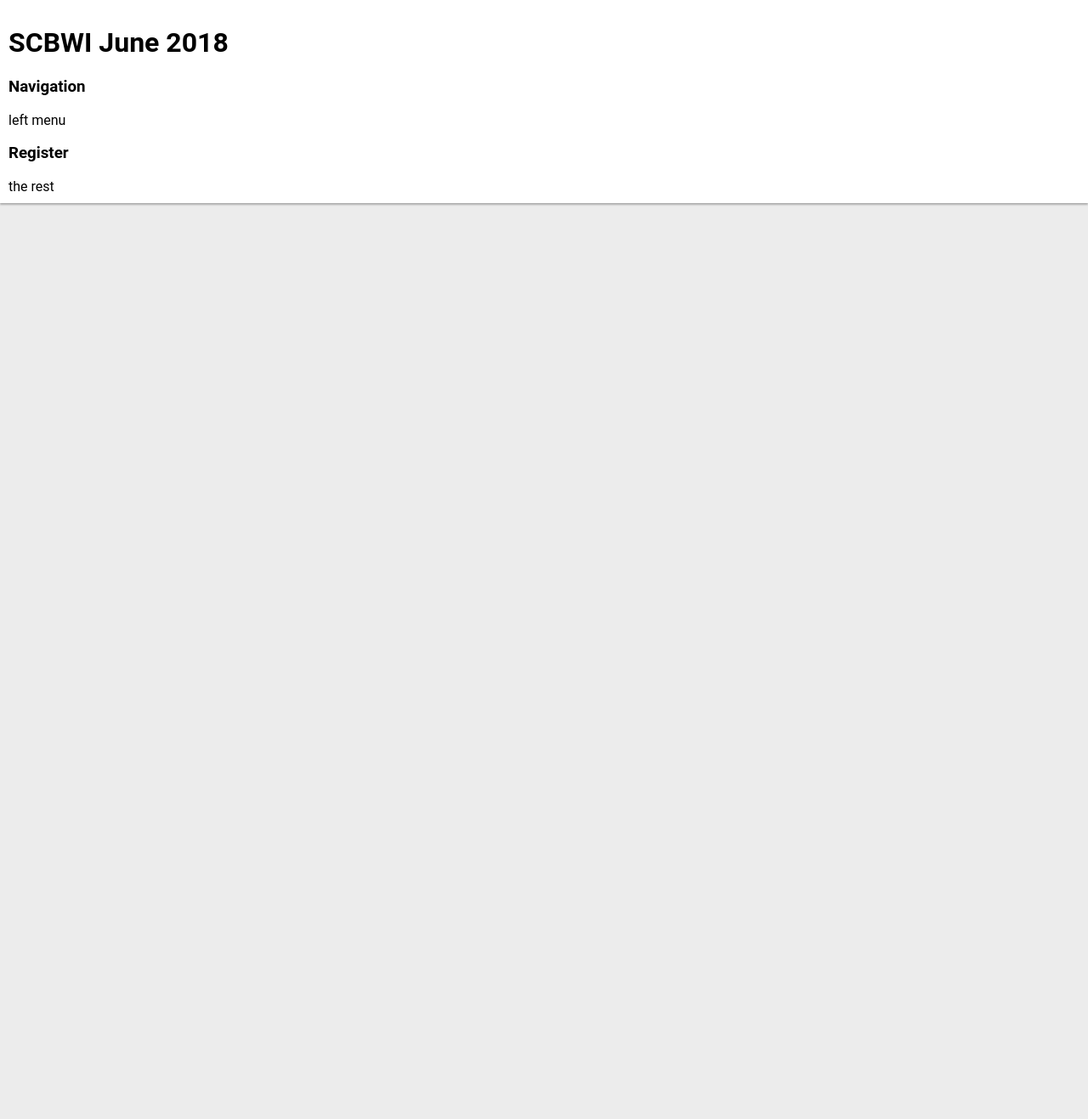
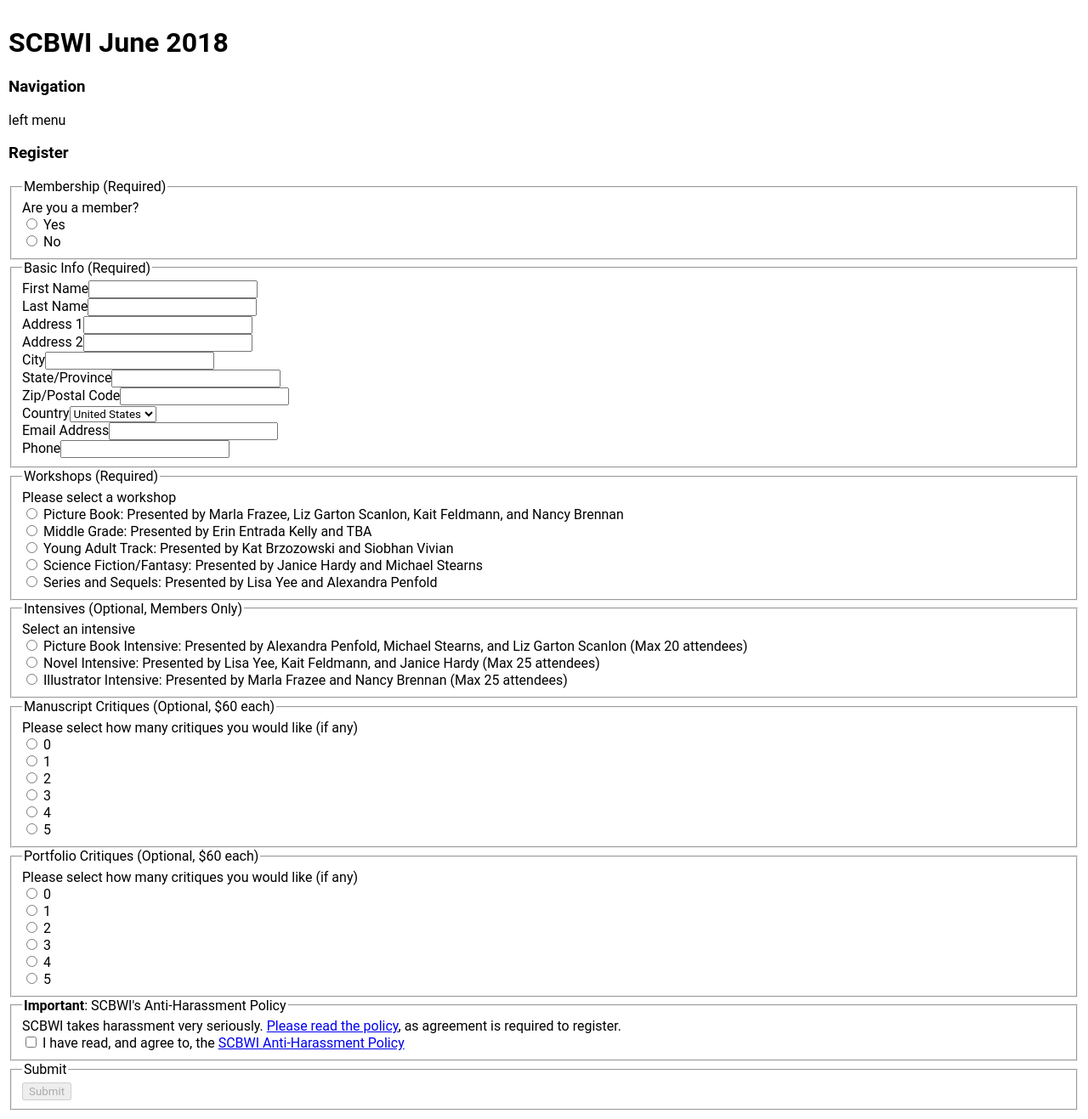
Before and after one commit to doginasweater/dias-events, a React app in the folder dias-events/: page / in a window 1280 px wide. Shown: the whole page at 85% size. Before the commit the page ends 800 px from the top, so only its background shows below. Built offline with nearby package versions, Linux system fonts and the light colour scheme; the HTML template or start-up script is replaced by a standard one.

Commit message:
static version almost done

```diff
--- a/dias-events/package.json
+++ b/dias-events/package.json
@@ -10,7 +10,6 @@
     "@types/react-hot-loader": "^3.0.5",
     "@types/react-redux": "^5.0.14",
     "@types/react-router-dom": "^4.2.3",
-    "@types/redux": "^3.6.0",
     "@types/redux-form": "^7.0.13",
     "@types/webpack": "^3.8.5",
     "@types/webpack-env": "^1.13.5",
--- a/dias-events/src/components/common/grid.tsx
+++ b/dias-events/src/components/common/grid.tsx
@@ -1,11 +1,16 @@
 import * as React from 'react';
+import { Field } from 'redux-form';
 
 interface IChildrenProps {
     children: any;
     props?: any;
 }
 
-const makeComponent = (c: string) => ({ children, props }: IChildrenProps) => <div className={c} {...props}>{children}</div>;
+const makeComponent = (c: string) => ({ children, props }: IChildrenProps) => (
+    <div className={c} {...props}>
+        {children}
+    </div>
+);
 
 export const PureG = makeComponent('pure-g');
 export const PureU1 = makeComponent('pure-u-1');
@@ -14,3 +19,68 @@
 export const PureU14 = makeComponent('pure-u-1-4');
 export const PureU23 = makeComponent('pure-u-2-3');
 export const PureU34 = makeComponent('pure-u-3-4');
+
+type ControlGroupProps = {
+    htmlFor: string;
+    type?: string;
+    label: string;
+};
+
+export const PureControlGroup = ({ htmlFor, type = 'text', label }: ControlGroupProps) => (
+    <div className="pure-control-group">
+        <label htmlFor={htmlFor}>{label}</label>
+        <Field name={htmlFor} component="input" type={type} />
+    </div>
+);
+
+type PureRadioItem = {
+    label: string;
+    value: string;
+};
+
+type PureRadioGroup = {
+    groupName: string;
+    groupLabel?: string;
+    values: PureRadioItem[];
+    newLine?: boolean;
+};
+
+export const PureRadioGroup = ({ groupName, groupLabel, values, newLine = true }: PureRadioGroup) => {
+    const buttons = values.map((item, index) => (
+        <PureU1 key={index}>
+            <label>
+                <Field name={groupName} component="input" type="radio" value={item.value} /> {item.label}
+            </label>
+        </PureU1>
+    ));
+
+    return (
+        <>
+            <div>{groupLabel}</div>
+            {buttons}
+        </>
+    );
+};
+
+type PureControlYesNo = {
+    htmlFor: string;
+    label: string;
+};
+
+export const PureControlYesNo = ({ htmlFor, label }: PureControlYesNo) => (
+    <div className="pure-control-group">
+        <div>{label}</div>
+        <PureU12>
+            <PureU12>
+                <label>
+                    <Field name={htmlFor} component="input" type="radio" value="yes" /> Yes
+                </label>
+            </PureU12>
+            <PureU12>
+                <label>
+                    <Field name={htmlFor} component="input" type="radio" value="no" /> No
+                </label>
+            </PureU12>
+        </PureU12>
+    </div>
+);
--- /dev/null
+++ b/dias-events/src/components/static/form.tsx
@@ -0,0 +1,143 @@
+import * as React from 'react';
+import { Field, reduxForm } from 'redux-form';
+import { PureControlGroup, PureControlYesNo, PureRadioGroup } from 'components/common/grid';
+
+const ScbwiFormInternal = (props: any) => {
+    console.log('props', props);
+
+    const workshops = [
+        {
+            label: 'Picture Book: Presented by Marla Frazee, Liz Garton Scanlon, Kait Feldmann, and Nancy Brennan',
+            value: 'picture-book'
+        },
+        {
+            label: 'Middle Grade: Presented by Erin Entrada Kelly and TBA',
+            value: 'middle-grade'
+        },
+        {
+            label: 'Young Adult Track: Presented by Kat Brzozowski and Siobhan Vivian',
+            value: 'young-adult'
+        },
+        {
+            label: 'Science Fiction/Fantasy: Presented by Janice Hardy and Michael Stearns',
+            value: 'scifi'
+        },
+        {
+            label: 'Series and Sequels: Presented by Lisa Yee and Alexandra Penfold',
+            value: 'series'
+        }
+    ];
+
+    const intensives = [
+        {
+            label: 'Picture Book Intensive: Presented by Alexandra Penfold, Michael Stearns, and Liz Garton Scanlon (Max 20 attendees)',
+            value: 'picture-book-intensive'
+        },
+        {
+            label: 'Novel Intensive: Presented by Lisa Yee, Kait Feldmann, and Janice Hardy (Max 25 attendees)',
+            value: 'novel-intensive'
+        },
+        {
+            label: 'Illustrator Intensive: Presented by Marla Frazee and Nancy Brennan (Max 25 attendees)',
+            value: 'illustrator-intensive'
+        }
+    ];
+
+    const critiques = [
+        {
+            label: '0',
+            value: '0'
+        },
+        {
+            label: '1',
+            value: '1'
+        },
+        {
+            label: '2',
+            value: '2'
+        },
+        {
+            label: '3',
+            value: '3'
+        },
+        {
+            label: '4',
+            value: '4'
+        },
+        {
+            label: '5',
+            value: '5'
+        }
+    ];
+
+    const { handleSubmit, pristine, reset, submitting } = props;
+
+    return (
+        <form onSubmit={handleSubmit} className="pure-form pure-form-aligned">
+            <fieldset>
+                <legend>Membership (Required)</legend>
+                <PureControlYesNo htmlFor="member" label="Are you a member?" />
+            </fieldset>
+            <fieldset>
+                <legend>Basic Info (Required)</legend>
+
+                <PureControlGroup htmlFor="firstname" label="First Name" />
+                <PureControlGroup htmlFor="lastname" label="Last Name" />
+                <PureControlGroup htmlFor="address1" label="Address 1" />
+                <PureControlGroup htmlFor="address2" label="Address 2" />
+                <PureControlGroup htmlFor="city" label="City" />
+                <PureControlGroup htmlFor="state" label="State/Province" />
+                <PureControlGroup htmlFor="postalcode" label="Zip/Postal Code" />
+                <div className="pure-control-group">
+                    <label htmlFor="country">Country</label>
+                    <Field name="country" component="select">
+                        <option value="US">United States</option>
+                        <option value="Canada">Canada</option>
+                    </Field>
+                </div>
+                <PureControlGroup htmlFor="email" label="Email Address" />
+                <PureControlGroup htmlFor="phone" label="Phone" />
+            </fieldset>
+            <fieldset>
+                <legend>Workshops (Required)</legend>
+                <PureRadioGroup groupName="workshops" groupLabel="Please select a workshop" values={workshops} />
+            </fieldset>
+            <fieldset>
+                <legend>Intensives (Optional, Members Only)</legend>
+                <PureRadioGroup groupName="intensives" groupLabel="Select an intensive" values={intensives} />
+            </fieldset>
+            <fieldset>
+                <legend>Manuscript Critiques (Optional, $60 each)</legend>
+                <PureRadioGroup groupLabel="Please select how many critiques you would like (if any)" groupName="manuscriptcritiques" values={critiques} />
+            </fieldset>
+            <fieldset>
+                <legend>Portfolio Critiques (Optional, $60 each)</legend>
+                <PureRadioGroup groupLabel="Please select how many critiques you would like (if any)" groupName="portfoliocritiques" values={critiques} />
+            </fieldset>
+            <fieldset>
+                <legend><b>Important</b>: SCBWI's Anti-Harassment Policy</legend>
+                <div>
+                    SCBWI takes harassment very seriously. <a href="https://www.scbwi.org/anti-harassment-statement/" target="_blank">
+                        Please read the policy
+                    </a>, as agreement is required to register.
+                </div>
+                <div className="pure-controls">
+                    <label className="pure-checkbox">
+                        <Field type="checkbox" component="input" name="harassmentpolicy" /> I have read, and agree to,
+                        the <a href="https://www.scbwi.org/anti-harassment-statement/" target="_blank">SCBWI Anti-Harassment Policy</a>
+                    </label>
+                </div>
+            </fieldset>
+            <fieldset>
+                <legend>Submit</legend>
+                <div className="pure-controls">
+                    <button className="pure-button pure-button-primary" type="submit" disabled={pristine || submitting}>Submit</button>
+                </div>
+            </fieldset>
+        </form>
+    );
+};
+
+export const ScbwiForm = reduxForm({
+    form: 'scbwi'
+})(ScbwiFormInternal);
--- a/dias-events/src/components/static/static.tsx
+++ b/dias-events/src/components/static/static.tsx
@@ -1,10 +1,15 @@
 import * as React from 'react';
 import { connect } from 'react-redux';
 import { Grid } from 'components/common';
+import { ScbwiForm } from './form';
 
 class StaticInternal extends React.Component<any, any> {
     constructor(props: any) {
         super(props);
+    }
+
+    public handleSubmit = (values: any) => {
+        console.log('values', values);
     }
 
     public render() {
@@ -22,7 +27,7 @@
                     </Grid.PureU14>
                     <Grid.PureU34>
                         <h3>Register</h3>
-                        the rest
+                        <ScbwiForm onSubmit={this.handleSubmit} />
                     </Grid.PureU34>
                 </Grid.PureU1>
             </Grid.PureG>
--- a/dias-events/src/reducers/index.ts
+++ b/dias-events/src/reducers/index.ts
@@ -1,7 +1,9 @@
 import { combineReducers } from 'redux';
+import { reducer as form } from 'redux-form';
 
 const fakeReducer = (state: any = {}, action: any): any => state;
 
 export const rootReducer = combineReducers({
-    fakeReducer
+    fakeReducer,
+    form
 });
--- /dev/null
+++ b/dias-events/src/utilities/index.ts
@@ -0,0 +1 @@
+export * from './validators';
--- /dev/null
+++ b/dias-events/src/utilities/validators.ts
@@ -0,0 +1,2 @@
+export const required = (value: any, allValues: any, props: any) => value ? undefined : 'This field is required';
+export const mustBeMember = (value: any, allValues: any, props: any) => allValues.member ? undefined : 'You must be a member';
--- a/dias-events/tslint.json
+++ b/dias-events/tslint.json
@@ -62,7 +62,8 @@
         "no-console": false,
         "jsx-wrap-multiline": false,
         "object-literal-sort-keys": false,
-        "jsx-curly-spacing": "always"
+        "jsx-curly-spacing": "always",
+        "interface-over-type-literal": false
     },
     "rulesDirectory": []
 }
--- a/dias-events/webpack.config.js
+++ b/dias-events/webpack.config.js
@@ -47,7 +47,8 @@
                 components: path.resolve(__dirname, 'src/components/'),
                 constants: path.resolve(__dirname, 'src/constants/'),
                 reducers: path.resolve(__dirname, 'src/reducers/'),
-                styles: path.resolve(__dirname, 'src/styles')
+                styles: path.resolve(__dirname, 'src/styles'),
+                utilities: path.resolve(__dirname, 'src/utilities')
             }
         },
         stats: { modules: false },
```
Also changed, not shown: dias-events/src/api/api.d.ts (+4 -4 lines), dias-events/wwwroot/js/vendor-manifest.json, 2 other files (tests, documents, lock files or other folders).
